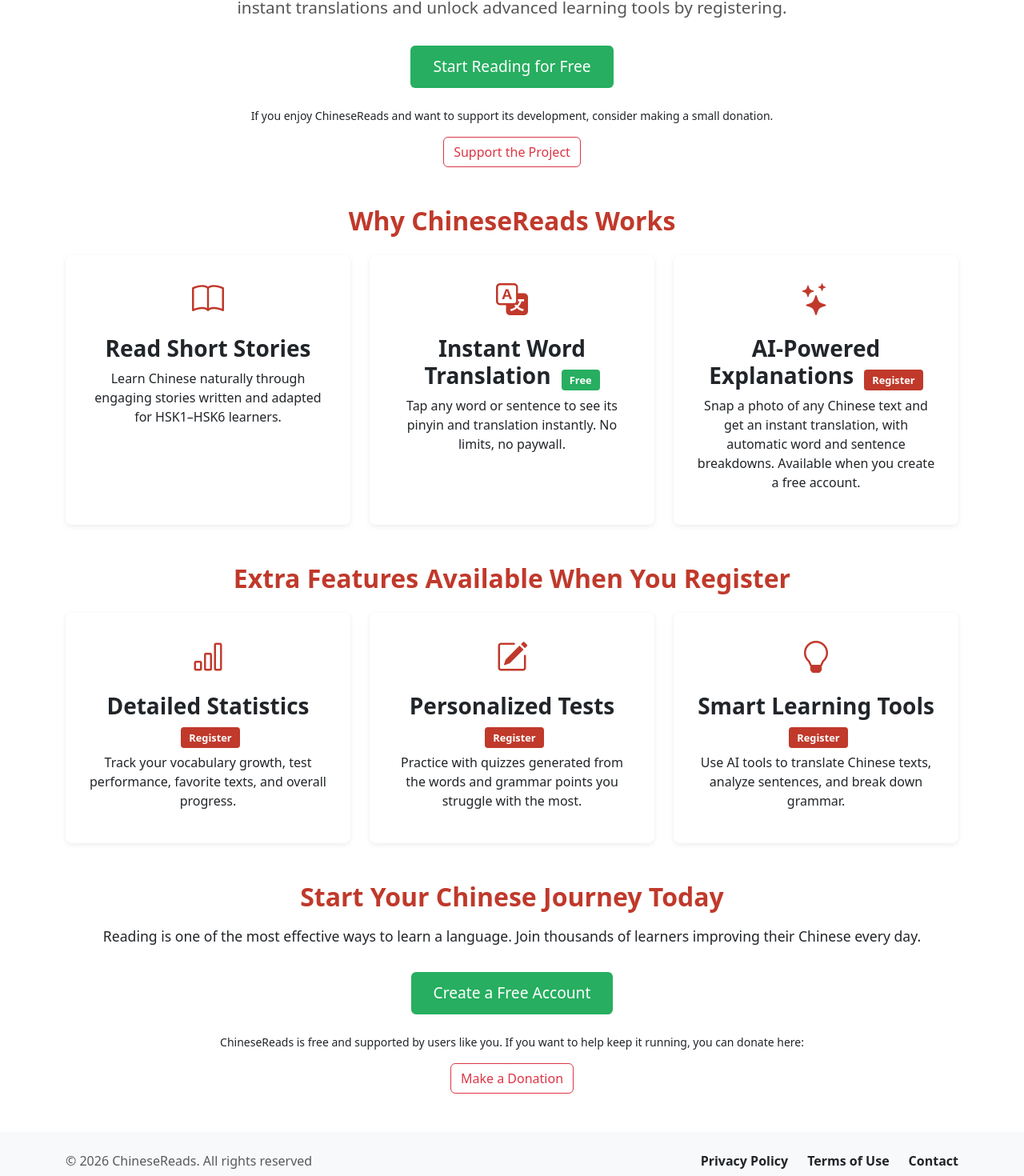
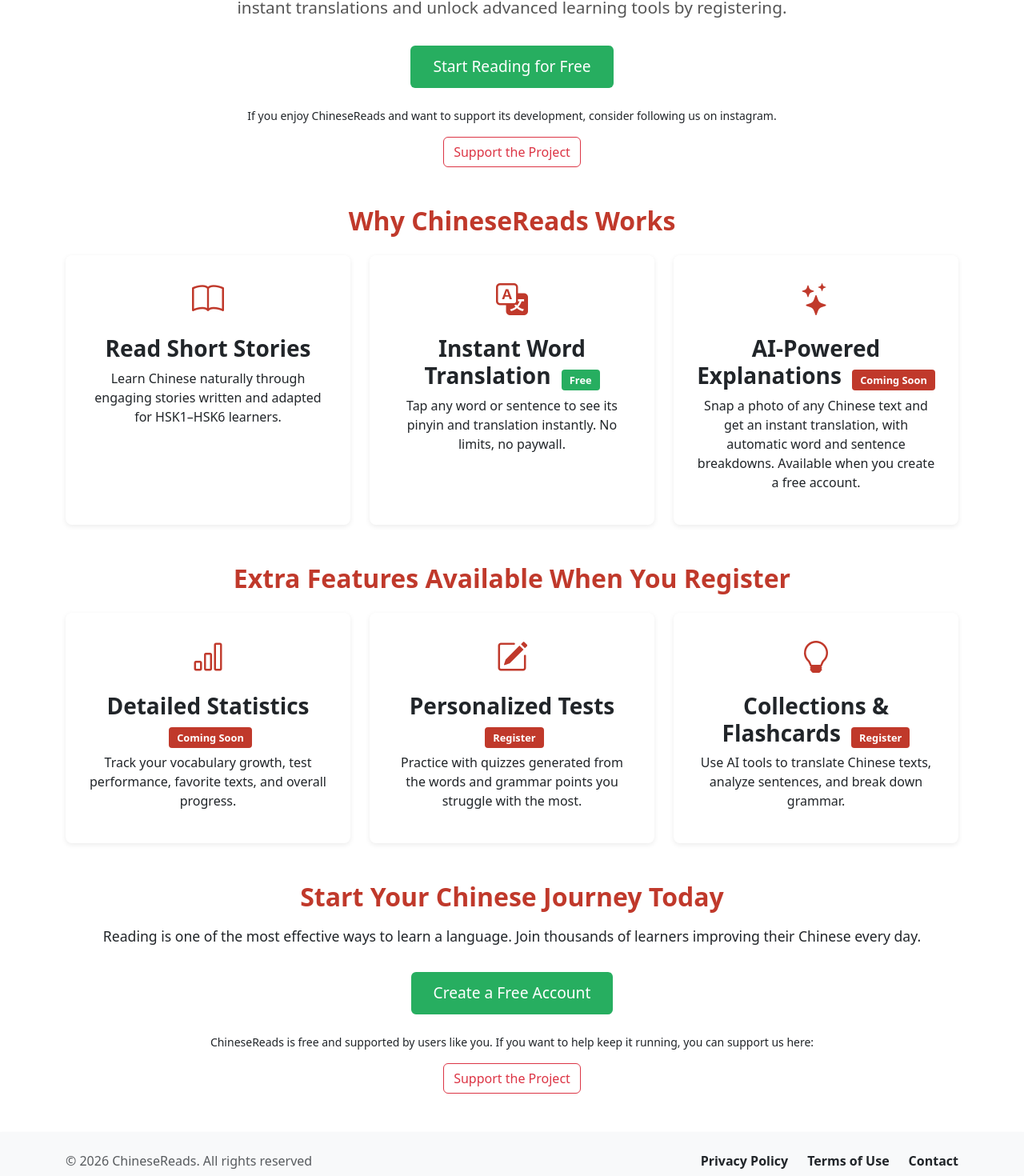
Before and after one commit to codeurjc-students/2025-ChineseTexts, an Angular app in the folder frontend/: page / in a window 1280 px wide. Shown: the part 228-1698 px from the top of the page at 80% size. Built offline with nearby package versions, Linux system fonts and the light colour scheme; no server answers.

Commit message:
Update home page

```diff
--- a/frontend/src/app/components/home/home.component.html
+++ b/frontend/src/app/components/home/home.component.html
@@ -15,9 +15,9 @@
     <!-- DONATION SECTION (TOP) -->
     <div class="mt-4">
       <p class="small">
-        If you enjoy ChineseReads and want to support its development, consider making a small donation.
+        If you enjoy ChineseReads and want to support its development, consider following us on instagram.
       </p>
-      <a href="#" class="btn btn-outline-danger">Support the Project</a>
+      <a href="https://www.instagram.com/chinesereadsapp" class="btn btn-outline-danger">Support the Project</a>
     </div>
   </header>
 
@@ -60,7 +60,7 @@
           <div class="feature-icon"><i class="bi bi-stars"></i></div>
           <h3 class="fw-bold">
             AI-Powered Explanations
-            <span class="premium-badge">Register</span>
+            <span class="premium-badge">Coming Soon</span>
           </h3>
           <p>
             Snap a photo of any Chinese text and get an instant translation, with automatic word and sentence breakdowns. Available when you create a free account.
@@ -85,7 +85,7 @@
           <div class="feature-icon"><i class="bi bi-bar-chart"></i></div>
           <h3 class="fw-bold">
             Detailed Statistics
-            <span class="premium-badge">Register</span>
+            <span class="premium-badge">Coming Soon</span>
           </h3>
           <p>
             Track your vocabulary growth, test performance, favorite texts, and overall progress.
@@ -112,7 +112,7 @@
         <div class="feature-box text-center">
           <div class="feature-icon"><i class="bi bi-lightbulb"></i></div>
           <h3 class="fw-bold">
-            Smart Learning Tools
+            Collections & Flashcards
             <span class="premium-badge">Register</span>
           </h3>
           <p>
@@ -134,15 +134,15 @@
       Join thousands of learners improving their Chinese every day.
     </p>
 
-    <button class="btn-main mt-3">Create a Free Account</button>
+    <button class="btn-main mt-3" [routerLink]="['/signup']">Create a Free Account</button>
 
     <!-- DONATION SECTION (BOTTOM) -->
     <div class="mt-4">
       <p class="small">
         ChineseReads is free and supported by users like you.
-        If you want to help keep it running, you can donate here:
+        If you want to help keep it running, you can support us here:
       </p>
-      <a href="#" class="btn btn-outline-danger">Make a Donation</a>
+      <a href="https://www.instagram.com/chinesereadsapp" class="btn btn-outline-danger">Support the Project</a>
     </div>
   </section>
 
```
